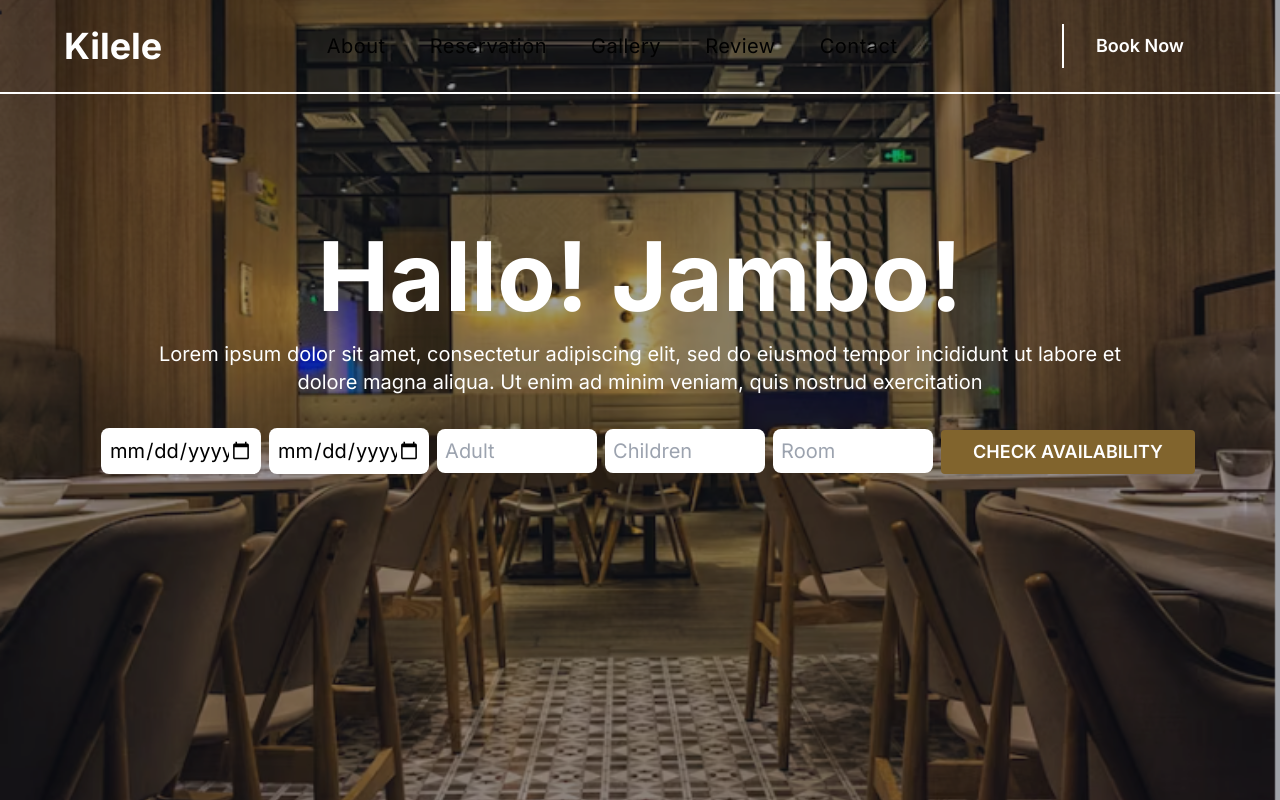
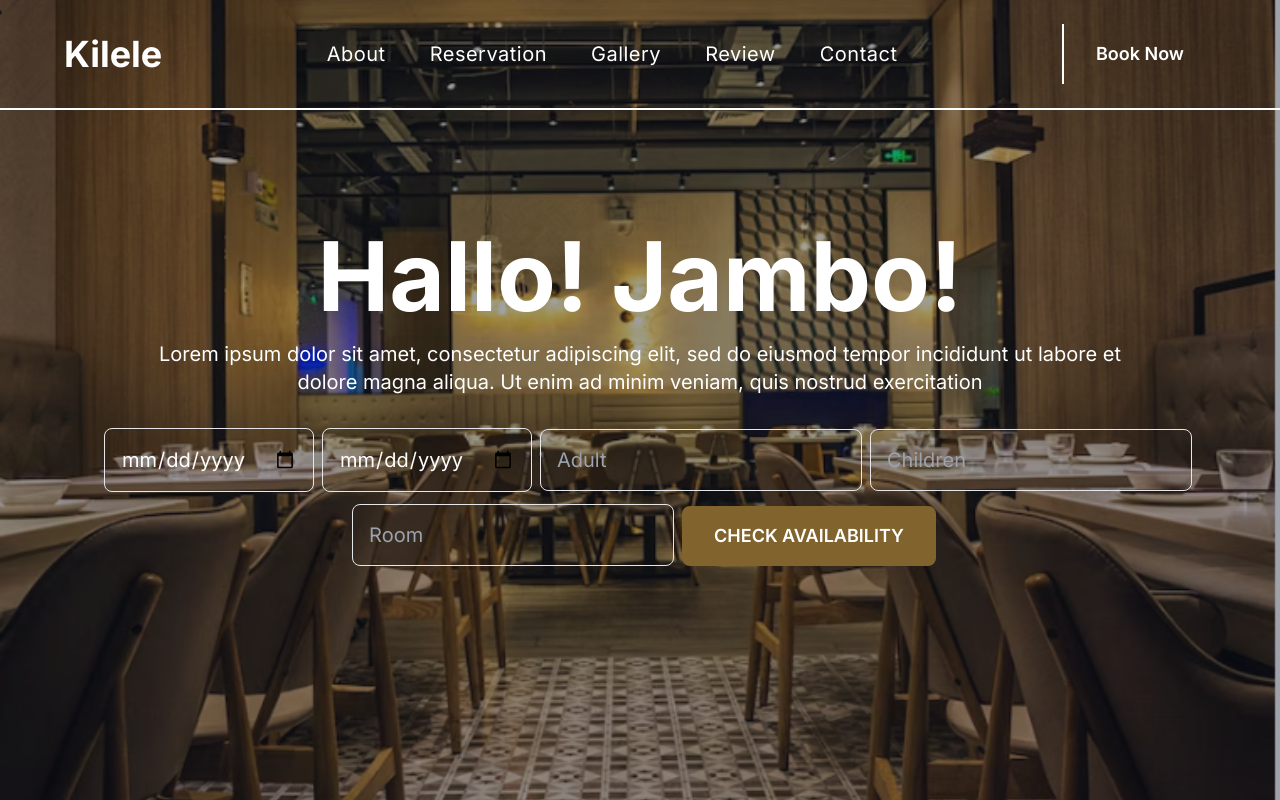
Before and after one commit to felixDev22/Kilele-Hotel-R, a Next.js app: page / in a window 1280 px wide. Built offline with nearby package versions, Linux system fonts and the light colour scheme.

Commit message:
Add hover color, update input, btn settings

```diff
--- a/src/app/globals.css
+++ b/src/app/globals.css
@@ -8,11 +8,13 @@
   :root {
     --primary-clr: #81642d;
     --secondary-clr: #4dd3f5;
+    --hover-clr: #f8e9cc;
     --background-start-rgb: 0, 0, 0;
     --background-end-rgb: 0, 0, 0;
   }
 }
 
+html,
 body {
   scroll-behavior: smooth;
   font-family: 'Raleway', sans-serif;
@@ -28,20 +30,16 @@ h2{
   padding: 0 8%;
 }
 
-Link{
-
-}
 
 
 @layer components {
   .navLink {
-    @apply cursor-pointer md:text-xl lg:text-xl md:tracking-wide text-[#020202] transition duration-[0.5s] hover:text-[#4dd3f5] hover:font-bold;
+    @apply cursor-pointer md:text-xl lg:text-xl md:tracking-wide text-white  hover:text-[#4dd3f5];
   }
   .btn {
-    @apply cursor-pointer flex-row items-center gap-x-3 rounded px-5 py-2 text-sm font-semibold hover:opacity-80 transition-all md:px-8 md:text-lg;
+    @apply box-border cursor-pointer flex-row items-center  rounded-lg p-4 text-sm font-semibold hover:opacity-80 transition-all md:px-8 md:text-lg;
   }
-  input {
-      @apply w-40 ml-4 p-2 text-sm md:text-xl rounded-lg;
-
+    input {
+      @apply ml-4 p-4 text-base md:text-xl md:mb-3 rounded-lg w-full md:w-auto lg:w-auto bg-transparent text-white border hover:bg-[#27241d];
   }
 }
```
